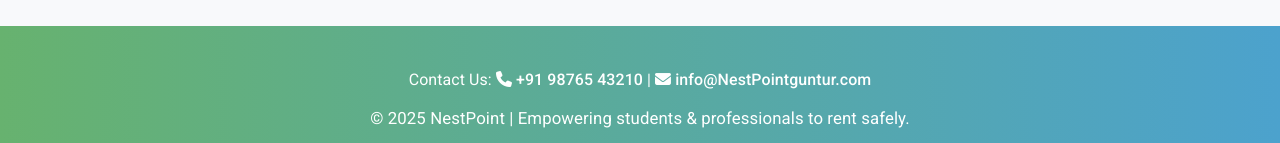
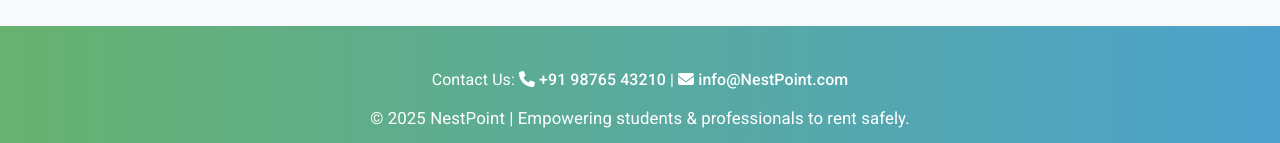
Before and after one commit to uday8210401/SafeNest, a plain HTML site: page index.html in a window 1280 px wide. Shown: the part 3631-3774 px from the top of the page. Drawn offline with Linux system fonts and the light colour scheme; a small style sheet from the web is missing.

Commit message:
Update index.html

```diff
--- a/index.html
+++ b/index.html
@@ -643,7 +643,7 @@
 
   <footer>
     <div class="footer-contact">
-      <p>Contact Us: <a href="tel:+919876543210"><i class="fa-solid fa-phone"></i> +91 98765 43210</a> | <a href="mailto:info@NestPoint.com"><i class="fa-solid fa-envelope"></i> info@NestPointguntur.com</a></p>
+      <p>Contact Us: <a href="tel:+919876543210"><i class="fa-solid fa-phone"></i> +91 98765 43210</a> | <a href="mailto:info@NestPoint.com"><i class="fa-solid fa-envelope"></i> info@NestPoint.com</a></p>
     </div>
     &copy; 2025 NestPoint | Empowering students & professionals to rent safely.
   </footer>
```
